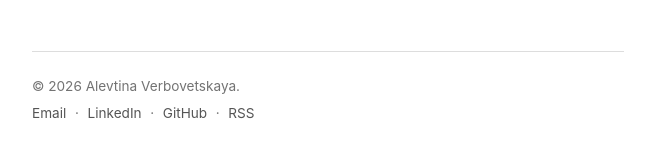
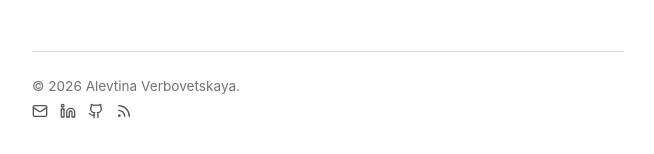
Before and after one commit to alevtina/alevtina.github.io, a Jekyll site: the page built from index.md, in a window 1280 px wide. Shown: the part 947-1101 px from the top of the page, without its empty margins (312-966 px from the left). Built offline with Jekyll 4.4.1, drawn with Linux system fonts in a browser that asks for light colours; some web fonts are replaced.

Commit message:
Add SVG icons to footer links

```diff
--- a/_includes/footer.html
+++ b/_includes/footer.html
@@ -1,12 +1,9 @@
 <footer class="site-footer">
     <div>&copy; {{ 'now' | date: "%Y" }} {{ site.author.name }}.</div>
     <div class="footer-links">
-        <a href="mailto:{{ site.social.email }}">Email</a>
-        <span class="nav-sep">·</span>
-        <a href="{{ site.social.linkedin }}" rel="noopener noreferrer">LinkedIn</a>
-        <span class="nav-sep">·</span>
-        <a href="https://github.com/{{ site.social.github }}" rel="noopener noreferrer">GitHub</a>
-        <span class="nav-sep">·</span>
-        <a href="{{ '/feed.xml' | relative_url }}">RSS</a>
+        <a href="mailto:{{ site.social.email }}" aria-label="Email"><svg width="16" height="16" viewBox="0 0 24 24" fill="none" stroke="currentColor" stroke-width="2" stroke-linecap="round" stroke-linejoin="round"><rect x="2" y="4" width="20" height="16" rx="2"/><path d="m22 7-8.97 5.7a1.94 1.94 0 0 1-2.06 0L2 7"/></svg></a>
+        <a href="{{ site.social.linkedin }}" rel="noopener noreferrer" aria-label="LinkedIn"><svg width="16" height="16" viewBox="0 0 24 24" fill="none" stroke="currentColor" stroke-width="2" stroke-linecap="round" stroke-linejoin="round"><path d="M16 8a6 6 0 0 1 6 6v7h-4v-7a2 2 0 0 0-4 0v7h-4v-7a6 6 0 0 1 6-6z"/><rect x="2" y="9" width="4" height="12"/><circle cx="4" cy="4" r="2"/></svg></a>
+        <a href="https://github.com/{{ site.social.github }}" rel="noopener noreferrer" aria-label="GitHub"><svg width="16" height="16" viewBox="0 0 24 24" fill="none" stroke="currentColor" stroke-width="2" stroke-linecap="round" stroke-linejoin="round"><path d="M15 22v-4a4.8 4.8 0 0 0-1-3.5c3 0 6-2 6-5.5.08-1.25-.27-2.48-1-3.5.28-1.15.28-2.35 0-3.5 0 0-1 0-3 1.5-2.64-.5-5.36-.5-8 0C6 2 5 2 5 2c-.3 1.15-.3 2.35 0 3.5A5.4 5.4 0 0 0 4 9c0 3.5 3 5.5 6 5.5-.39.49-.68 1.05-.85 1.65S8.93 17.38 9 18v4"/><path d="M9 18c-4.51 2-5-2-7-2"/></svg></a>
+        <a href="{{ '/feed.xml' | relative_url }}" aria-label="RSS"><svg width="16" height="16" viewBox="0 0 24 24" fill="none" stroke="currentColor" stroke-width="2" stroke-linecap="round" stroke-linejoin="round"><path d="M4 11a9 9 0 0 1 9 9"/><path d="M4 4a16 16 0 0 1 16 16"/><circle cx="5" cy="19" r="1"/></svg></a>
     </div>
 </footer>
--- a/assets/main.scss
+++ b/assets/main.scss
@@ -285,10 +285,17 @@ footer.site-footer {
 
     .footer-links {
         margin-top: 0.35rem;
+        display: flex;
+        align-items: center;
+        gap: 0.75rem;
 
-        .nav-sep {
-            color: var(--text-muted);
-            margin: 0 0.3rem;
+        a {
+            display: flex;
+            align-items: center;
+        }
+
+        svg {
+            vertical-align: middle;
         }
     }
 }
```
